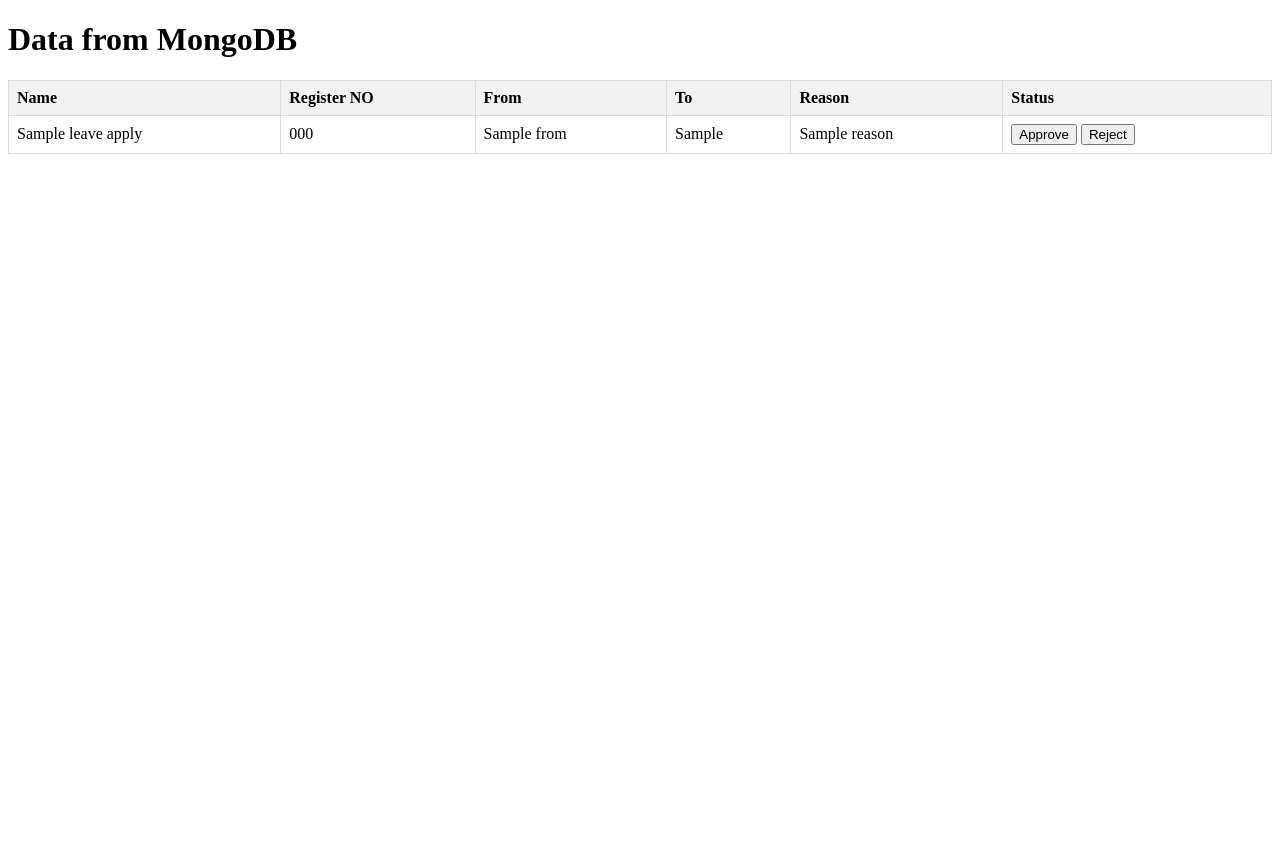
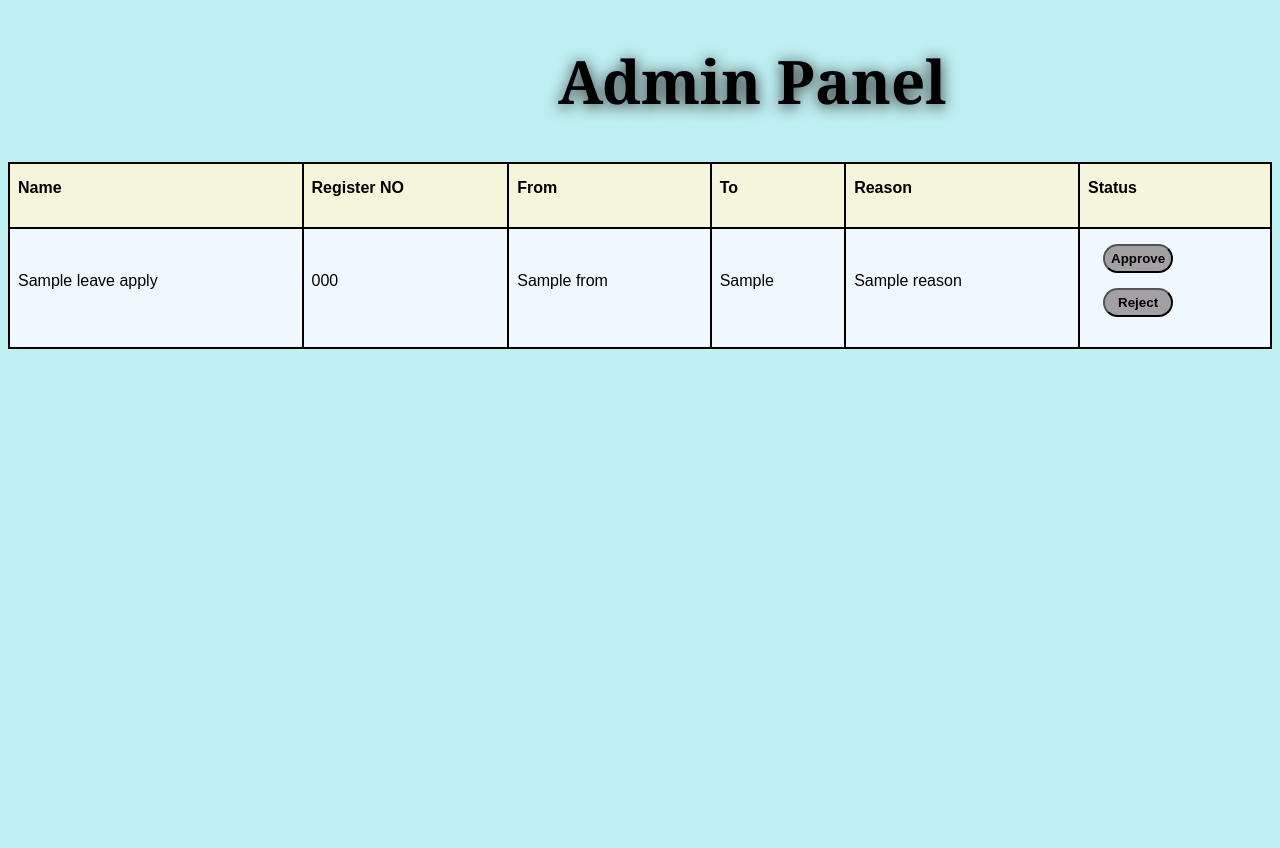
Before and after one commit to ArunBalaji-20/MongoDB-Flask-dev, a Flask app: page /admin in a window 1280 px wide. Before the commit the page ends 154 px from the top, so only its background shows below. Run offline with Flask 3, Linux system fonts and the light colour scheme; a database or web service that is not in the repository returns one stand-in record (values such as "Sample title"); some libraries are stand-ins or nearby versions.

Commit message:
Added css files

```diff
--- /dev/null
+++ b/static/css/style-admin.css
@@ -0,0 +1,75 @@
+body{
+    font-family: system-ui, -apple-system, BlinkMacSystemFont, 'Segoe UI', Roboto, Oxygen, Ubuntu, Cantarell, 'Open Sans', 'Helvetica Neue', sans-serif;
+    display: absolute;
+    justify-content: center;
+    align-items: center;
+    height: 100vh;
+    background-color:rgb(190, 239, 242);
+}
+h1{
+    font-family: Georgia, 'Times New Roman', Times, serif;
+    font-weight: 600;
+    top: 0;
+}
+table {
+    border-collapse: collapse;
+    width: 100%;
+
+}
+
+th, td {
+    border: 1px solid #ddd;
+    padding: 8px;
+    text-align: left;
+    font-family: Arial, Helvetica, sans-serif;
+    border: solid 2px;
+    padding-bottom: 30px;
+    padding-top: 15px;
+
+}
+
+th {
+    background-color:beige;
+
+}
+.b1{
+    color:black;
+    background-color: rgba(125, 119, 119, 0.674);
+    border-radius: 40px;
+    margin-left: 15px;
+    padding-top: 5px;
+    padding-bottom: 5px;
+    font-weight: 600;
+    cursor: pointer;
+}
+.b2{
+    margin-top: 15px;
+    color:black;
+    background-color: rgba(125, 119, 119, 0.674);
+    padding-left: 13px;
+    padding-right: 13px;
+    margin-left: 15px;
+    padding-top: 5px;
+    border-radius: 40px;
+    font-weight: 600;
+    padding-bottom: 5px;
+    cursor: pointer;
+}
+.b1:hover{
+    box-shadow: 0px 0px 20px green;
+}
+.b2:hover{
+    box-shadow: 0px 0px 20px red;
+}
+.title{
+    font-family: Arial, Helvetica, sans-serif;
+    color: black;
+    top: 0;
+    text-shadow: 0px 2px 15px rgb(41, 39, 39);
+    margin-left:550px;
+    font-size: 30px;
+}
+tbody{
+    background-color: aliceblue;
+
+}
--- a/templates/admin.html
+++ b/templates/admin.html
@@ -2,27 +2,15 @@
 <!DOCTYPE html>
 <html>
 <head>
-    <title>Data from MongoDB</title>
-    <style>
-        table {
-            border-collapse: collapse;
-            width: 100%;
-        }
-
-        th, td {
-            border: 1px solid #ddd;
-            padding: 8px;
-            text-align: left;
-        }
-
-        th {
-            background-color: #f2f2f2;
-        }
-    </style>
+    <title>admin</title>
+    <link rel="stylesheet" href="{{ url_for('static',filename='css/style-admin.css') }}">
 </head>
 <body>
-    <h1>Data from MongoDB</h1>
-    <table>
+    <!-- <div class="title"><h1>Data from MongoDB</h1></div> -->
+    <div class="title">
+        <h1>Admin Panel</h1>
+    </div>
+    <div class="table"><table>
         <thead>
             <tr>
                 <th>Name</th>
@@ -42,15 +30,15 @@
                     <td>{{ document.To }}</td>
                     <td>{{ document.Reason|safe }}</td>
                         <td>
-                            <span><button id="approval{{ document['Register Number'] }}" onclick="approve('{{ document['Register Number'] }}')">Approve</button></span>
-                            <span><button id="reject" onclick="reject('{{ document['Register Number'] }}')">Reject</button></span>
+                            <span><button class="b1" id="approval{{ document['Register Number'] }}" onclick="approve('{{ document['Register Number'] }}')">Approve</button></span><br>
+                            <span><button class="b2" id="reject" onclick="reject('{{ document['Register Number'] }}')">Reject</button></span>
                         </td>
 
 
                 </tr>
             {% endfor %}
         </tbody>
-    </table>
+    </table></div>
 </body>
 <script>
     function approve(registerNumber){
```
Also changed, not shown: static/css/style-check.css (added, +46 -0 lines), static/css/style-home.css (added, +35 -0 lines), static/css/style-index.css (added, +42 -0 lines), static/css/style-search.css (added, +49 -0 lines), templates/check.html (+5 -2 lines), templates/home.html (+11 -7 lines), templates/index.html (+5 -8 lines), templates/search.html (+2 -17 lines).
